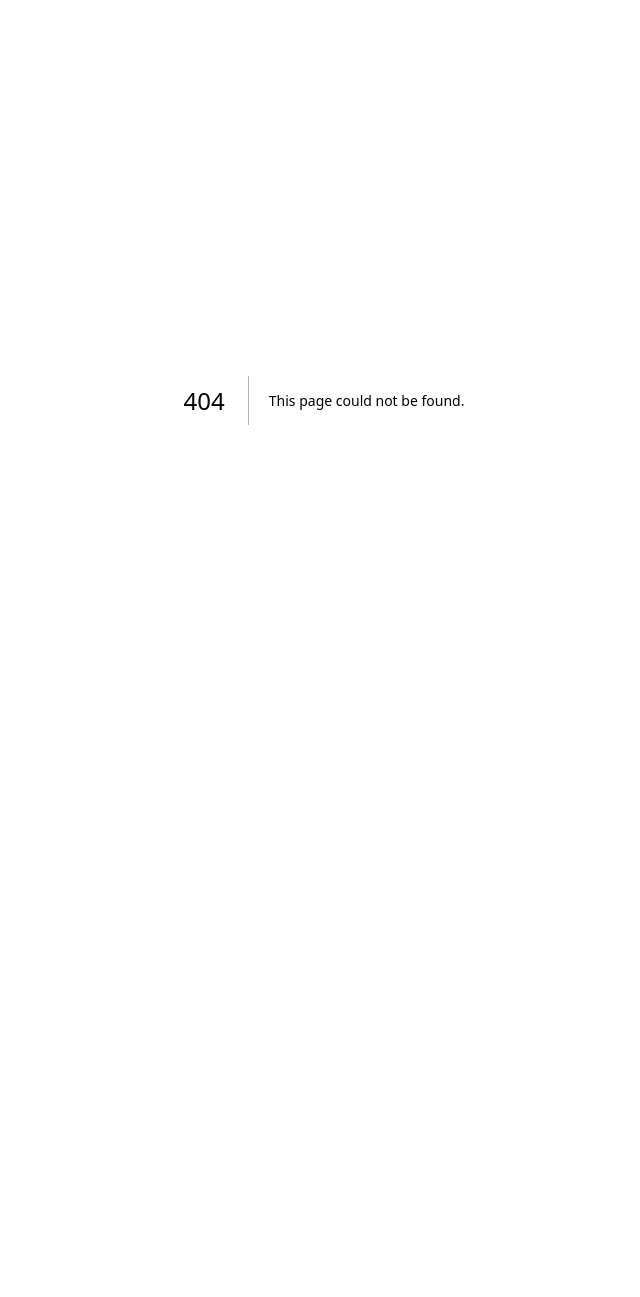
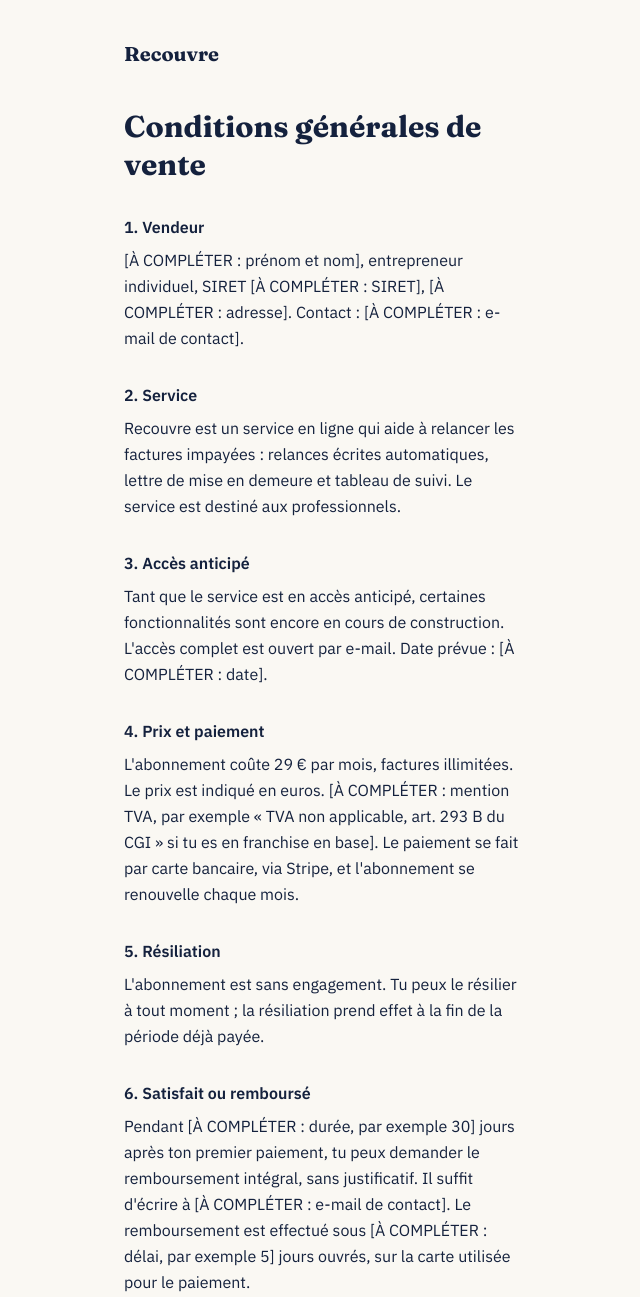
Before and after one commit to RyzoxDev/recouvre, a Next.js app: page /cgv in a window 1280 px wide. Before the commit this address had no page. Shown: the top 1297 px of the page, without its empty margins (316-956 px from the left). Before the commit the page ends 800 px from the top, so only its background shows below. Built offline with nearby package versions, Linux system fonts and the light colour scheme.

Commit message:
Create page.tsx

```diff
--- /dev/null
+++ b/app/cgv/page.tsx
@@ -0,0 +1,91 @@
+export const metadata = {
+  title: "Conditions générales de vente, Recouvre",
+};
+
+export default function Cgv() {
+  return (
+    <main className="mx-auto max-w-md px-6 py-10">
+      <a href="/" className="font-titre text-xl font-bold">
+        Recouvre
+      </a>
+
+      <h1 className="mt-10 font-titre text-3xl font-bold leading-tight">
+        Conditions générales de vente
+      </h1>
+
+      <h2 className="mt-8 font-semibold">1. Vendeur</h2>
+      <p className="mt-2 leading-relaxed">
+        [À COMPLÉTER : prénom et nom], entrepreneur individuel, SIRET
+        [À COMPLÉTER : SIRET], [À COMPLÉTER : adresse]. Contact :
+        [À COMPLÉTER : e-mail de contact].
+      </p>
+
+      <h2 className="mt-8 font-semibold">2. Service</h2>
+      <p className="mt-2 leading-relaxed">
+        Recouvre est un service en ligne qui aide à relancer les factures
+        impayées : relances écrites automatiques, lettre de mise en demeure et
+        tableau de suivi. Le service est destiné aux professionnels.
+      </p>
+
+      <h2 className="mt-8 font-semibold">3. Accès anticipé</h2>
+      <p className="mt-2 leading-relaxed">
+        Tant que le service est en accès anticipé, certaines fonctionnalités
+        sont encore en cours de construction. L'accès complet est ouvert par
+        e-mail. Date prévue : [À COMPLÉTER : date].
+      </p>
+
+      <h2 className="mt-8 font-semibold">4. Prix et paiement</h2>
+      <p className="mt-2 leading-relaxed">
+        L'abonnement coûte 29 € par mois, factures illimitées. Le prix est
+        indiqué en euros. [À COMPLÉTER : mention TVA, par exemple « TVA non
+        applicable, art. 293 B du CGI » si tu es en franchise en base]. Le
+        paiement se fait par carte bancaire, via Stripe, et l'abonnement se
+        renouvelle chaque mois.
+      </p>
+
+      <h2 className="mt-8 font-semibold">5. Résiliation</h2>
+      <p className="mt-2 leading-relaxed">
+        L'abonnement est sans engagement. Tu peux le résilier à tout moment ;
+        la résiliation prend effet à la fin de la période déjà payée.
+      </p>
+
+      <h2 className="mt-8 font-semibold">6. Satisfait ou remboursé</h2>
+      <p className="mt-2 leading-relaxed">
+        Pendant [À COMPLÉTER : durée, par exemple 30] jours après ton premier
+        paiement, tu peux demander le remboursement intégral, sans justificatif.
+        Il suffit d'écrire à [À COMPLÉTER : e-mail de contact]. Le
+        remboursement est effectué sous [À COMPLÉTER : délai, par exemple 5]
+        jours ouvrés, sur la carte utilisée pour le paiement.
+      </p>
+
+      <h2 className="mt-8 font-semibold">7. Responsabilité</h2>
+      <p className="mt-2 leading-relaxed">
+        Recouvre fournit des outils et des modèles de courriers. Le service ne
+        garantit pas le paiement des factures et ne constitue pas un conseil
+        juridique. La lettre de mise en demeure n'a de valeur renforcée que
+        lorsqu'elle est envoyée en recommandé avec accusé de réception.
+      </p>
+
+      <h2 className="mt-8 font-semibold">8. Données personnelles</h2>
+      <p className="mt-2 leading-relaxed">
+        Voir la page{" "}
+        <a href="/confidentialite" className="underline">
+          Confidentialité
+        </a>
+        .
+      </p>
+
+      <h2 className="mt-8 font-semibold">9. Litiges</h2>
+      <p className="mt-2 leading-relaxed">
+        Les présentes conditions sont soumises au droit français. En cas de
+        litige, une solution amiable sera recherchée en priorité.
+      </p>
+
+      <nav className="mt-12 flex flex-wrap gap-x-5 gap-y-2 border-t border-filet pt-6 text-sm text-gris">
+        <a href="/mentions-legales">Mentions légales</a>
+        <a href="/cgv">CGV</a>
+        <a href="/confidentialite">Confidentialité</a>
+      </nav>
+    </main>
+  );
+}
```
